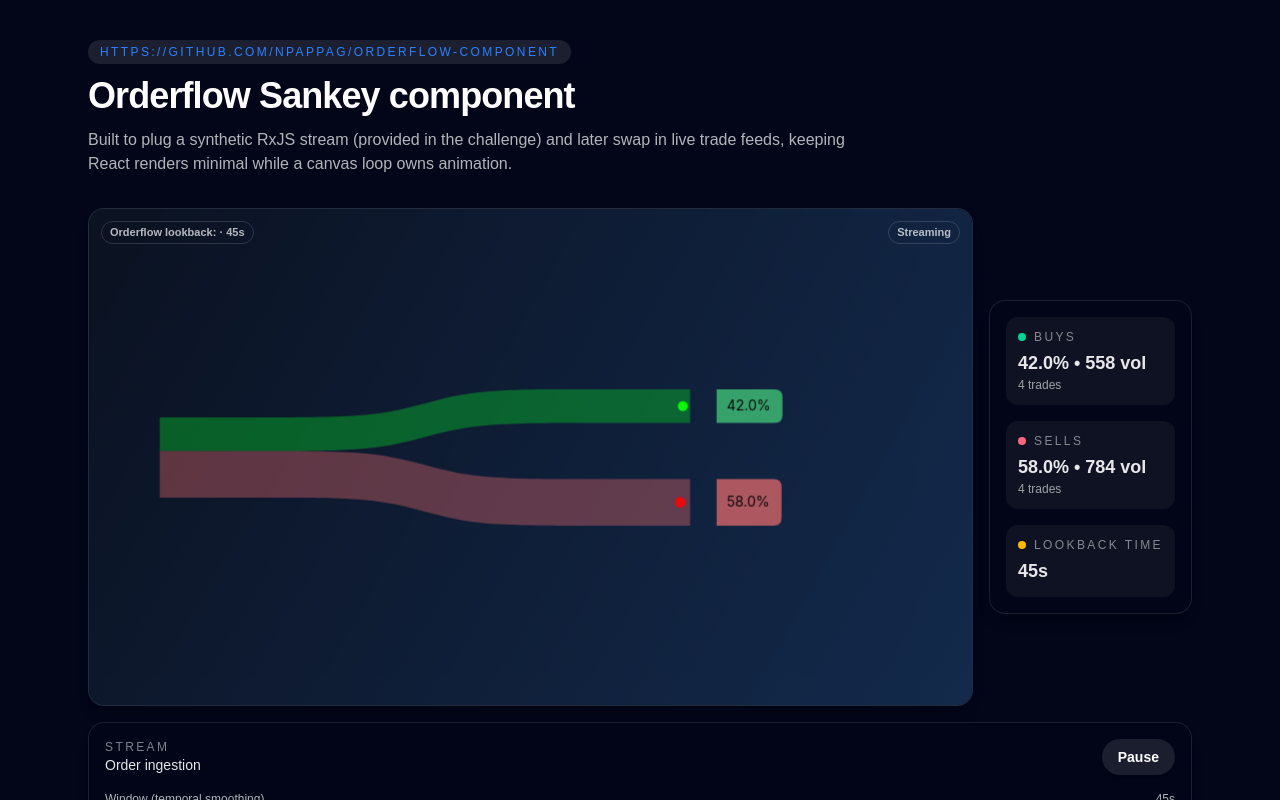
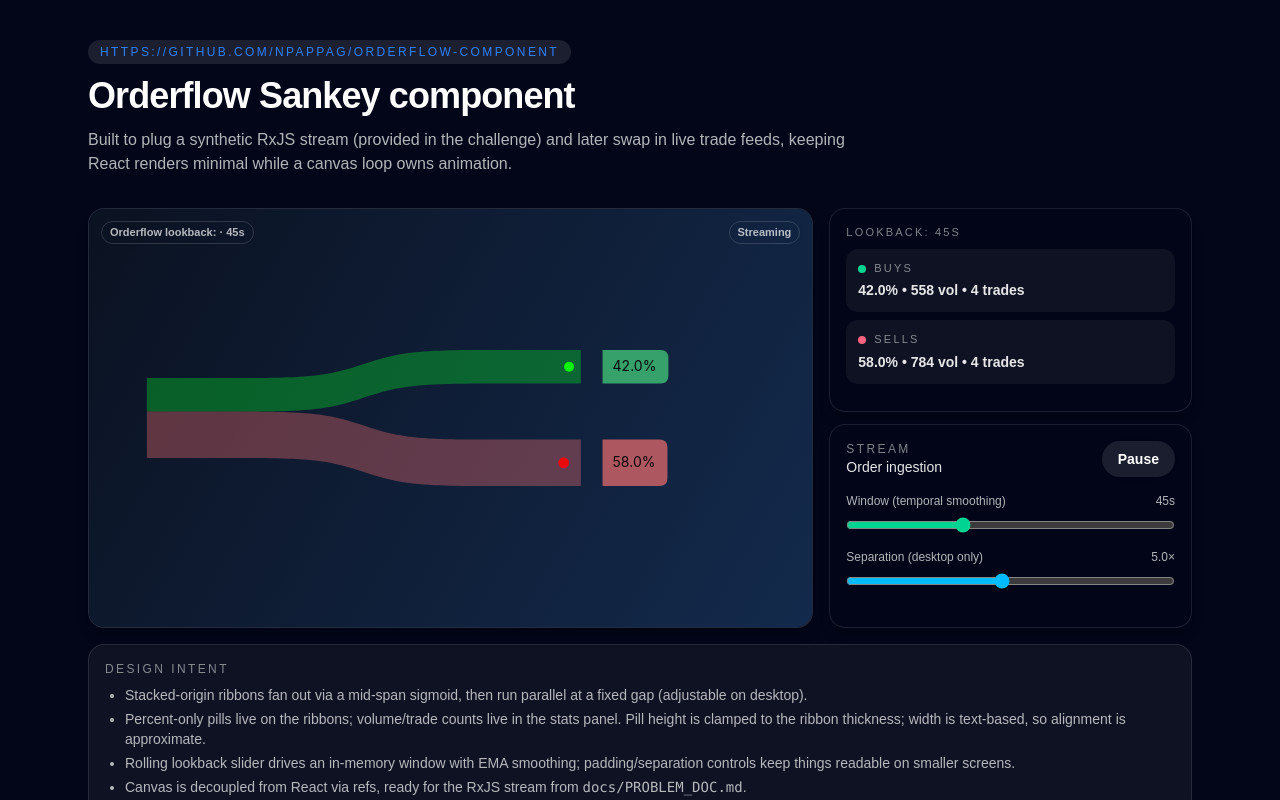
Before and after one commit to NpappaG/orderflow-component, a Next.js app: page / in a window 1280 px wide. Shown: the top 800 px of the page. Built offline with nearby package versions, Linux system fonts and the light colour scheme.

Commit message:
Update readme, add screenshot, add small tweaks to panel look

```diff
--- a/app/page.tsx
+++ b/app/page.tsx
@@ -49,8 +49,8 @@ export default function Home() {
 
         <div className="flex flex-col gap-6">
           <div className="flex flex-col gap-4">
-            <div className="flex flex-col items-center gap-4 md:flex-row md:items-center">
-              <div className="aspect-[16/9] w-full md:flex-1">
+            <div className="flex flex-col items-center gap-4 md:flex-row md:items-stretch">
+              <div className="w-full h-[320px] md:flex-[2] md:h-[420px]">
                 <OrderFlowCanvas
                   label="Orderflow lookback:"
                   streaming={streaming}
@@ -59,6 +59,7 @@ export default function Home() {
                   onStatsChange={(next) => setStats(next)}
                 />
               </div>
+              <div className="flex w-full flex-col gap-3 md:flex-1 md:h-[420px] min-h-0">
                 <StatsPanel
                   buyShare={stats.buyShare}
                   sellShare={stats.sellShare}
@@ -67,9 +68,8 @@ export default function Home() {
                   sellVolume={stats.sellVolume}
                   buyCount={stats.buyCount}
                   sellCount={stats.sellCount}
+                  className="flex-1 min-h-0 overflow-hidden"
                 />
-            </div>
-            <div className="flex flex-col gap-4">
                 <FlowControls
                   streaming={streaming}
                   onToggleStreaming={() => setStreaming((s) => !s)}
@@ -77,20 +77,33 @@ export default function Home() {
                   onWindowChange={setWindowSeconds}
                   separationScale={separationScale}
                   onSeparationChange={setSeparationScale}
+                  className="flex-1 min-h-0 overflow-auto"
                 />
+              </div>
             </div>
             <div className="rounded-2xl border border-white/10 bg-white/5 p-4 text-sm text-white/80">
               <p className="text-xs uppercase tracking-[0.2em] text-white/50">
                 Design intent
               </p>
-              <p className="mt-2">
-                Proportional branches and particle size encode volume. A rolling
-                window (slider) smooths noise while keeping real-time feel.
-                Particles originate on the left trunk, then curve into buy/sell
-                exits with easing. Canvas stays decoupled from React via refs,
-                ready for the RxJS hook described in{" "}
-                <code>docs/PROBLEM_DOC.md</code>.
-              </p>
+              <ul className="mt-2 list-disc space-y-1 pl-5 text-white/70">
+                <li>
+                  Stacked-origin ribbons fan out via a mid-span sigmoid, then run
+                  parallel at a fixed gap (adjustable on desktop).
+                </li>
+                <li>
+                  Percent-only pills live on the ribbons; volume/trade counts live in
+                  the stats panel. Pill height is clamped to the ribbon thickness; width
+                  is text-based, so alignment is approximate.
+                </li>
+                <li>
+                  Rolling lookback slider drives an in-memory window with EMA smoothing;
+                  padding/separation controls keep things readable on smaller screens.
+                </li>
+                <li>
+                  Canvas is decoupled from React via refs, ready for the RxJS stream
+                  from <code>docs/PROBLEM_DOC.md</code>.
+                </li>
+              </ul>
             </div>
           </div>
         </div>
--- a/components/orderflow/FlowControls.tsx
+++ b/components/orderflow/FlowControls.tsx
@@ -7,6 +7,7 @@ type FlowControlsProps = {
   onWindowChange: (value: number) => void;
   separationScale?: number;
   onSeparationChange?: (value: number) => void;
+  className?: string;
 };
 
 export function FlowControls({
@@ -16,9 +17,14 @@ export function FlowControls({
   onWindowChange,
   separationScale,
   onSeparationChange,
+  className,
 }: FlowControlsProps) {
   return (
-    <div className="flex flex-col gap-4 rounded-2xl border border-white/10 bg-slate-950/80 p-4 text-sm shadow-lg">
+    <div
+      className={`flex flex-col gap-4 rounded-2xl border border-white/10 bg-slate-950/80 p-4 text-sm shadow-lg ${
+        className ?? ""
+      }`}
+    >
       <div className="flex items-center justify-between gap-3">
         <div>
           <p className="text-xs uppercase tracking-[0.2em] text-white/50">Stream</p>
--- a/components/orderflow/OrderFlowCanvas.tsx
+++ b/components/orderflow/OrderFlowCanvas.tsx
@@ -312,10 +312,6 @@ export function OrderFlowCanvas({
       });
       const buyPct = formatter.format(buyShare);
       const sellPct = formatter.format(1 - buyShare);
-      const buyVol = totalsRef.current.buy;
-      const sellVol = totalsRef.current.sell;
-      const buyCount = totalsRef.current.buyCount;
-      const sellCount = totalsRef.current.sellCount;
 
       const padX = 8;
       const isMobile = ctx.canvas.width / (window.devicePixelRatio || 1) < 640;
--- a/components/orderflow/StatsPanel.tsx
+++ b/components/orderflow/StatsPanel.tsx
@@ -8,6 +8,7 @@ type StatsPanelProps = {
   sellVolume?: number;
   buyCount?: number;
   sellCount?: number;
+  className?: string;
 };
 
 const formatPct = (value: number) => `${(value * 100).toFixed(1)}%`;
@@ -20,25 +21,30 @@ export function StatsPanel({
   sellVolume,
   buyCount,
   sellCount,
+  className,
 }: StatsPanelProps) {
   return (
-    <div className="flex flex-col gap-4 rounded-2xl border border-white/10 bg-slate-950/80 p-4 text-sm shadow-lg">
+    <div
+      className={`flex flex-col gap-2 rounded-2xl border border-white/10 bg-slate-950/80 p-4 text-sm shadow-lg ${
+        className ?? ""
+      }`}
+    >
+      <div className="text-[11px] uppercase tracking-[0.2em] text-white/50">
+        Lookback: {windowSeconds}s
+      </div>
       <StatTile
         label="Buys"
-        value={`${formatPct(buyShare)} • ${buyVolume ? Math.round(buyVolume) : "-"} vol`}
-        subvalue={buyCount !== undefined ? `${buyCount} trades` : undefined}
+        value={`${formatPct(buyShare)} • ${buyVolume ? Math.round(buyVolume) : "-"} vol • ${
+          buyCount !== undefined ? buyCount : "-"
+        } trades`}
         accent="bg-emerald-400"
       />
       <StatTile
         label="Sells"
-        value={`${formatPct(sellShare)} • ${sellVolume ? Math.round(sellVolume) : "-"} vol`}
-        subvalue={sellCount !== undefined ? `${sellCount} trades` : undefined}
+        value={`${formatPct(sellShare)} • ${sellVolume ? Math.round(sellVolume) : "-"} vol • ${
+          sellCount !== undefined ? sellCount : "-"
+        } trades`}
         accent="bg-rose-400"
-      />
-      <StatTile
-        label="Lookback Time"
-        value={`${windowSeconds}s`}
-        accent="bg-amber-400"
       />
     </div>
   );
@@ -47,19 +53,17 @@ export function StatsPanel({
 type StatTileProps = {
   label: string;
   value: string;
-  subvalue?: string;
   accent: string;
 };
 
-function StatTile({ label, value, subvalue, accent }: StatTileProps) {
+function StatTile({ label, value, accent }: StatTileProps) {
   return (
     <div className="rounded-xl bg-white/5 p-3">
-      <div className="flex items-center gap-2 text-xs uppercase tracking-[0.2em] text-white/50">
+      <div className="flex items-center gap-2 text-[11px] uppercase tracking-[0.2em] text-white/50">
         <span className={`h-2 w-2 rounded-full ${accent}`} />
         {label}
       </div>
-      <div className="pt-1 text-lg font-semibold text-white/90">{value}</div>
-      {subvalue ? <div className="text-xs text-white/60">{subvalue}</div> : null}
+      <div className="pt-1 text-sm font-semibold text-white/90">{value}</div>
     </div>
   );
 }
```
Also changed, not shown: public/screenshot.png (added), 1 other file (tests, documents, lock files or other folders). Lines whose indentation alone changed are shown as unchanged.
